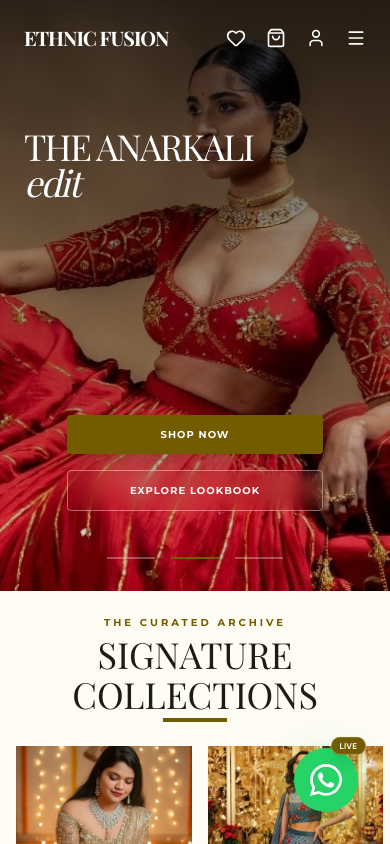
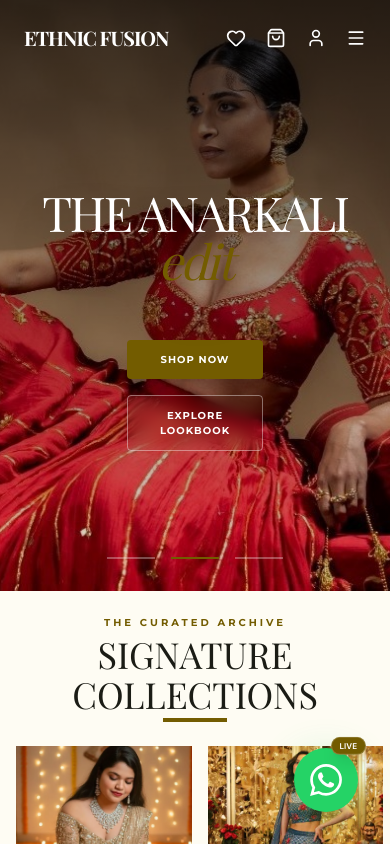
Before and after one commit to 12vaibhav/Ethnic-Fusion, a React (Vite) app: page / in a window 390 px wide. Shown: the top 844 px of the page. Built offline with nearby package versions, Linux system fonts and the light colour scheme; a web font is replaced by a local one.

Commit message:
Refine hero heading and center-align it with CTA buttons on mobile

```diff
--- a/src/pages/Home.tsx
+++ b/src/pages/Home.tsx
@@ -70,7 +70,7 @@ export default function Home() {
           <div className="absolute inset-0 bg-gradient-to-b md:bg-gradient-to-r from-black/70 via-black/30 to-transparent"></div>
         </div>
 
-        <div className="relative z-10 h-full flex flex-col justify-start md:justify-center px-6 md:px-24 max-w-7xl pt-32 md:pt-0">
+        <div className="relative z-10 h-full flex flex-col justify-center items-center md:items-start px-6 md:px-24 max-w-7xl pt-12 md:pt-0">
           <motion.span
             initial={{ opacity: 0, y: 20 }}
             animate={{ opacity: 1, y: 0 }}
@@ -83,10 +83,10 @@ export default function Home() {
             initial={{ opacity: 0, y: 20 }}
             animate={{ opacity: 1, y: 0 }}
             transition={{ delay: 0.4 }}
-            className="font-headline text-4xl sm:text-5xl md:text-9xl text-white leading-[1] md:leading-[0.9] mb-6 md:mb-8 uppercase tracking-tighter"
+            className="font-headline text-5xl sm:text-6xl md:text-9xl text-white leading-[1] md:leading-[0.9] mb-8 md:mb-8 uppercase tracking-tighter text-center md:text-left drop-shadow-2xl"
           >
             The Anarkali<br />
-            <span className="italic font-light lowercase">Edit</span>
+            <span className="italic font-light lowercase text-tertiary">Edit</span>
           </motion.h1>
           <motion.p
             initial={{ opacity: 0, y: 20 }}
@@ -100,7 +100,7 @@ export default function Home() {
             initial={{ opacity: 0, y: 20 }}
             animate={{ opacity: 1, y: 0 }}
             transition={{ delay: 0.8 }}
-            className="mt-auto mb-20 md:mt-12 md:mb-0 flex flex-col sm:flex-row gap-4 md:gap-6 items-center sm:items-start"
+            className="mt-6 md:mt-12 md:mb-0 flex flex-col sm:flex-row gap-4 md:gap-6 items-center sm:items-start"
           >
             <Link to="/collections" className="w-full sm:w-auto flex justify-center sm:justify-start">
               <button className="w-3/4 sm:w-auto bg-tertiary text-white px-6 md:px-10 py-3 md:py-4 rounded-sm font-label uppercase tracking-widest hover:bg-white hover:text-primary transition-all duration-500 text-[10px] md:text-xs font-bold shadow-xl">
```
